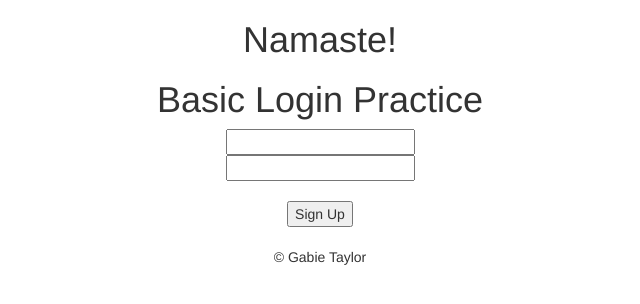
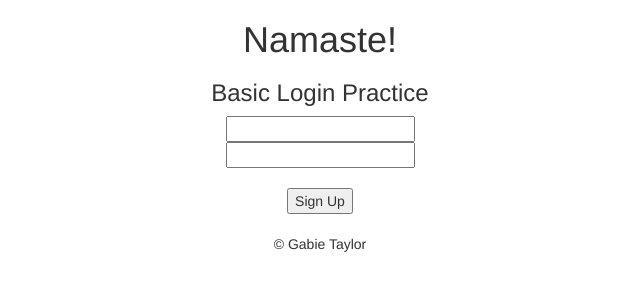
Before and after one commit to gabietaylor/FirebaseAuthPractice, a plain HTML site: page index.html in a window 1280 px wide. Shown: the whole page, without its empty margins (320-960 px from the left). Drawn offline with nearby package versions, Linux system fonts and the light colour scheme.

Commit message:
minor updates

```diff
--- a/app.js
+++ b/app.js
@@ -0,0 +1 @@
+console.log("Namaste");
--- a/index.html
+++ b/index.html
@@ -24,7 +24,7 @@
 
 <body class="text-center">
     <h1>Namaste!</h1>
-    <h1>Basic Login Practice</h1>
+    <h3>Basic Login Practice</h3>
 
     <form>
         <input type="email" id="email"> <br>
```
